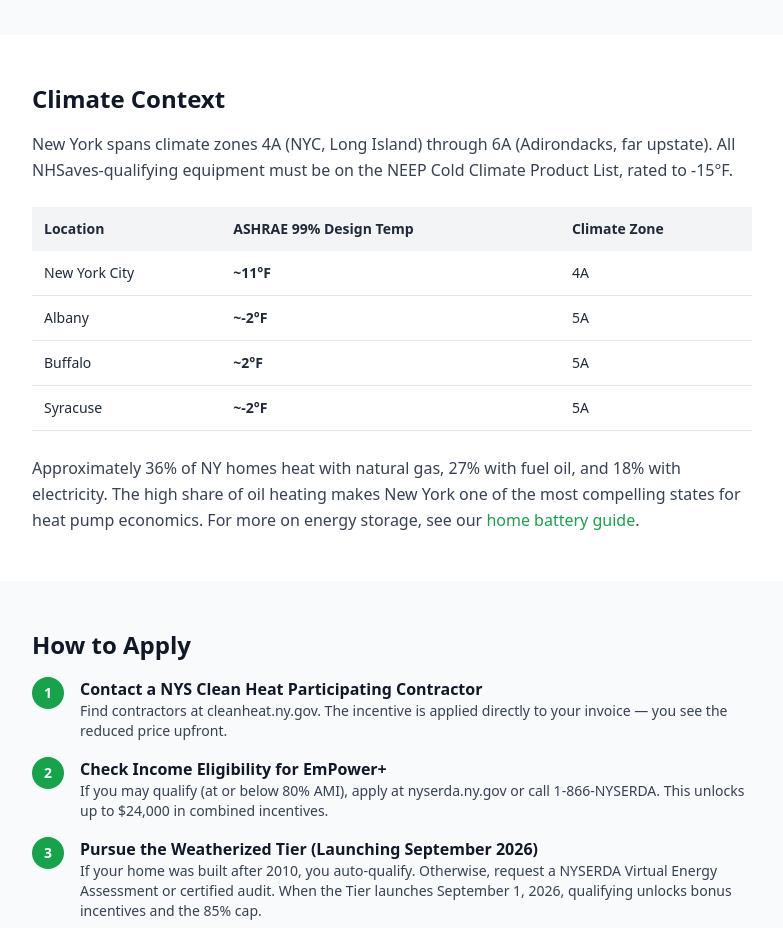
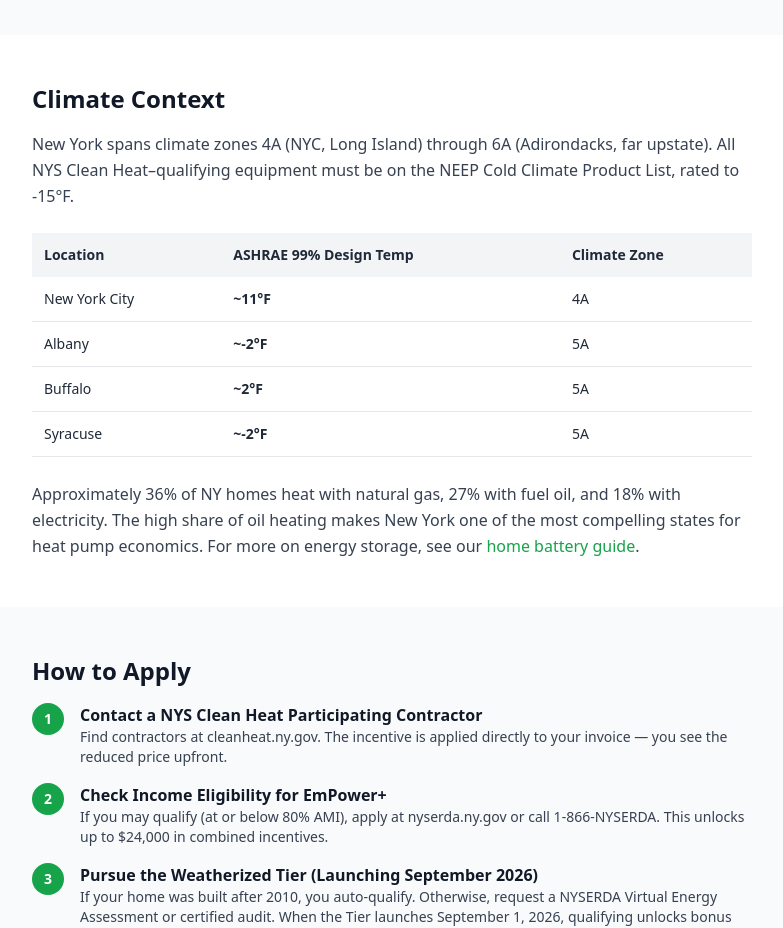
Before and after one commit to giniwproductions-88/homeenergybasics, a Next.js app: page /heat-pumps/states/ny in a window 1280 px wide. Shown: the part 7060-7988 px from the top of the page, without its empty margins (248-1031 px from the left). Built offline with nearby package versions, Linux system fonts and the light colour scheme.

Commit message:
Fix NY climate section: NHSaves -> NYS Clean Heat template leftover

```diff
--- a/src/app/heat-pumps/states/ny/page.tsx
+++ b/src/app/heat-pumps/states/ny/page.tsx
@@ -432,7 +432,7 @@ export default function NewYorkPage() {
         <div className="container-narrow">
           <h2 className="text-2xl font-bold text-gray-900 mb-4">Climate Context</h2>
           <p className="text-gray-700 leading-relaxed mb-6">
-            New York spans climate zones 4A (NYC, Long Island) through 6A (Adirondacks, far upstate). All NHSaves-qualifying equipment must be on the NEEP Cold Climate Product List, rated to -15&#176;F.
+            New York spans climate zones 4A (NYC, Long Island) through 6A (Adirondacks, far upstate). All NYS Clean Heat&ndash;qualifying equipment must be on the NEEP Cold Climate Product List, rated to -15&#176;F.
           </p>
           <div className="overflow-x-auto mb-6">
             <table className="min-w-full text-sm">
```
